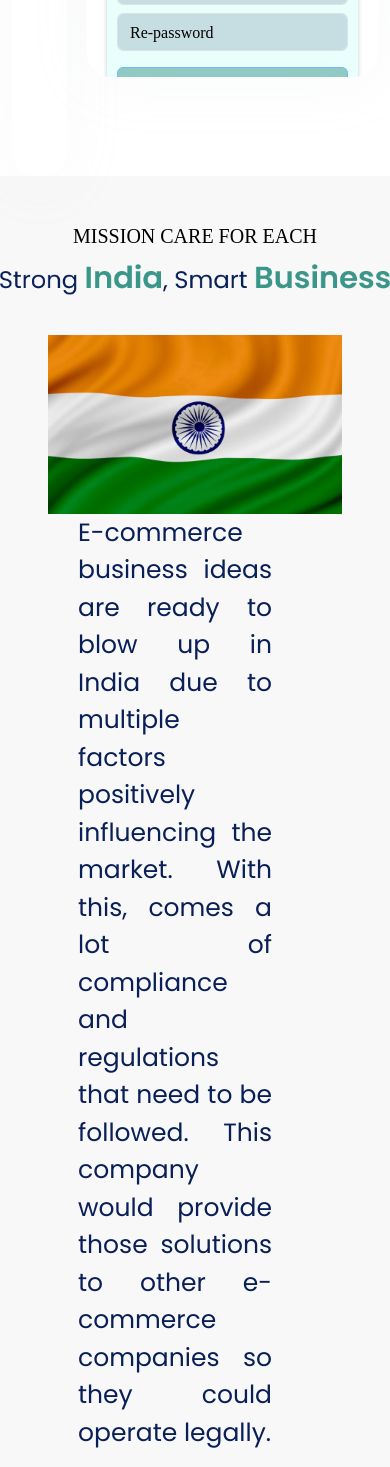
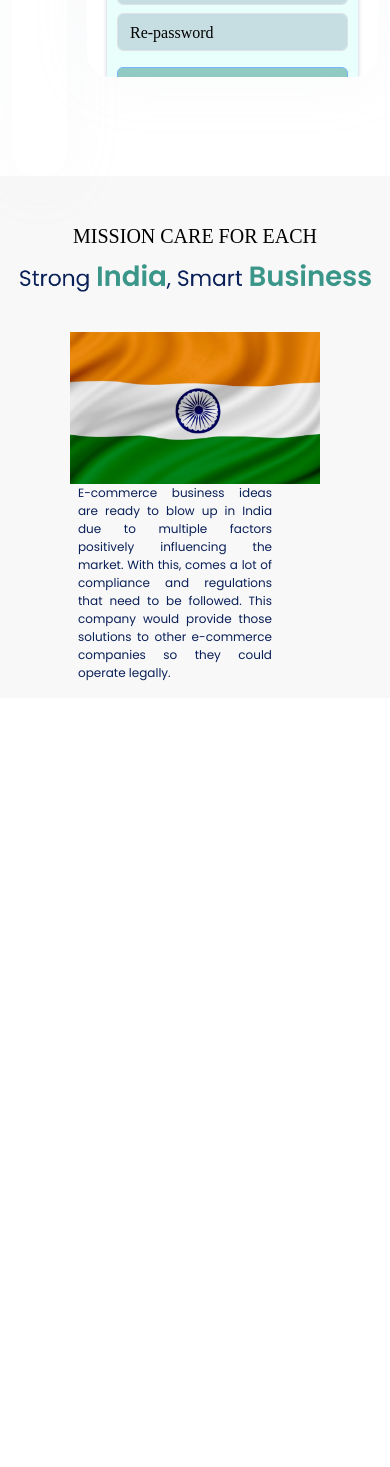
Before and after one commit to Raval-Nayan/Github, a React (Create React App) app: page /addemployee in a window 390 px wide. Shown: the part 734-2201 px from the top of the page. After the commit the page ends 1432 px from the top, so only its background shows below. Built offline with nearby package versions, Linux system fonts and the light colour scheme.

Commit message:
file change

```diff
--- a/src/Footer.js
+++ b/src/Footer.js
@@ -9,13 +9,17 @@ const Footer = () => {
       <div className="container-fluid gx-0 ">
         <div className="footer-box text-center">
           <h5 className="text-footer pt-5">MISSION CARE FOR EACH</h5>
-          <img className="mt-2 img-fluid mb-4" src={img} alt="nayan"></img>
+          <img
+            className="mt-2 img-fluid img-texts mb-4"
+            src={img}
+            alt="nayan"
+          ></img>
 
           <div className="footer-grid mx-5 mt-3 text-center ">
-            <div className="h-30">
+            <div className="h-30 img-tetx">
               {" "}
               <img
-                className="img-fluid img-india  "
+                className="img-fluid  img-india  "
                 src={img1}
                 alt="nayan"
               ></img>
--- a/src/css/footer.css
+++ b/src/css/footer.css
@@ -61,6 +61,14 @@
 
 @media (max-width: 550px) {
   .img-india {
-    width: 100%;
+    width: 85%;
+  }
+
+  .img-texts {
+    width: 90% !important;
+  }
+
+  .footer-p-text {
+    font-size: 12px;
   }
 }
```
